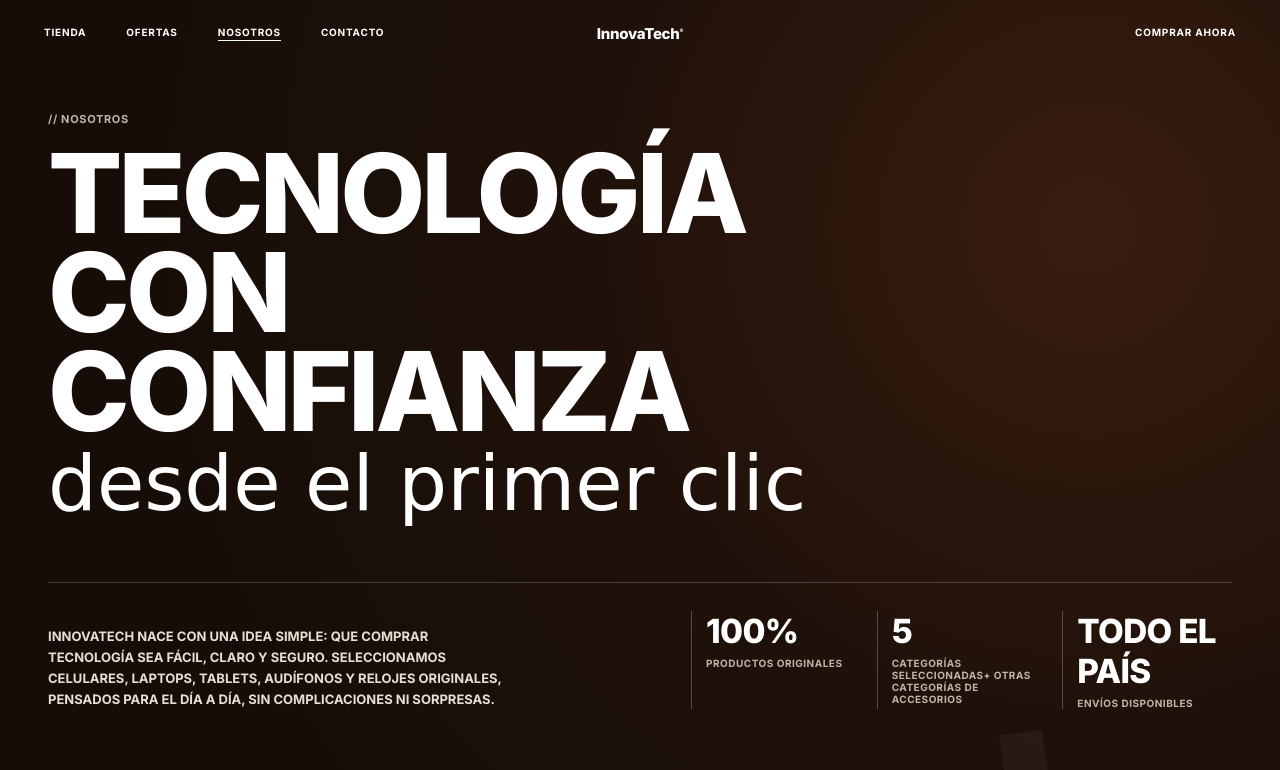
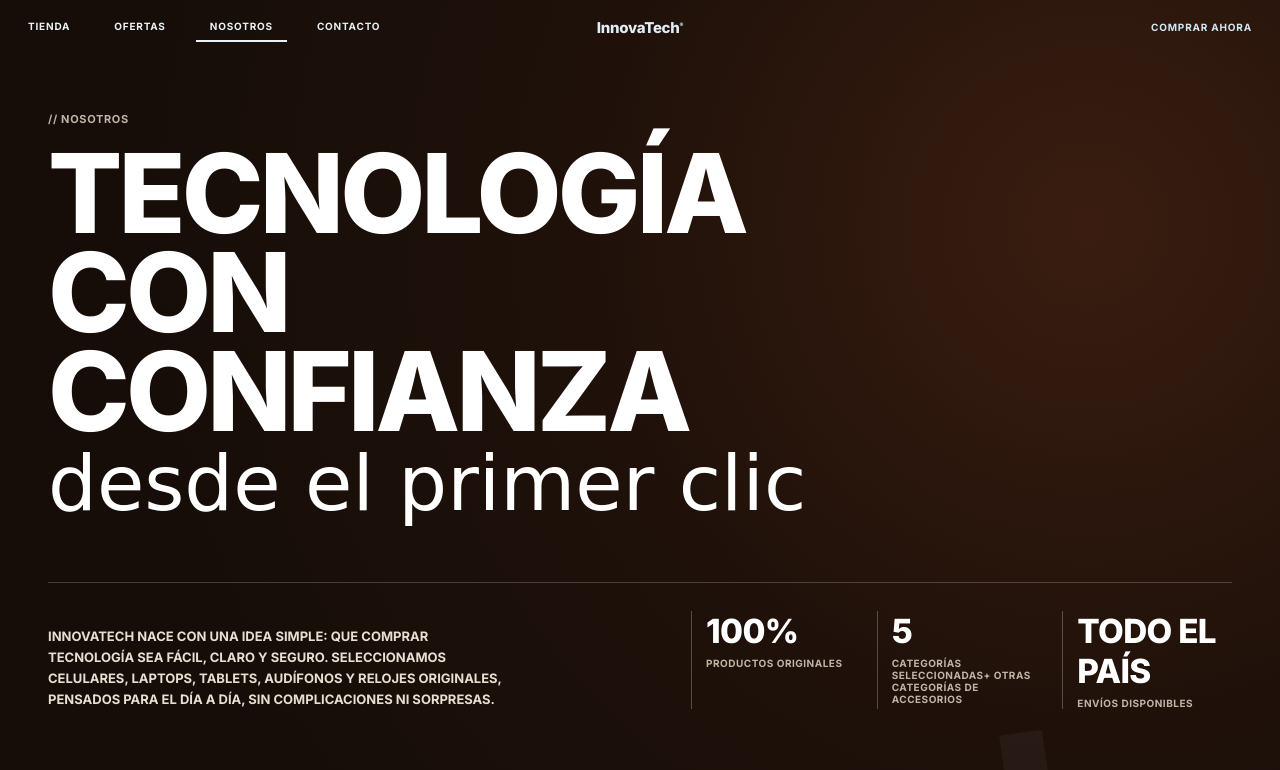
Before and after one commit to pabloacostag19/InnovaTech, a plain HTML site: page nosotros.html in a window 1280 px wide. Shown: the top 770 px of the page. Drawn offline with Linux system fonts and the light colour scheme; a web font is replaced by a local one.

Commit message:
Update nosotros.css

```diff
--- a/nosotros.css
+++ b/nosotros.css
@@ -8,50 +8,45 @@ html{scroll-behavior:smooth}
 html,body{background:var(--bg);color:var(--fg);font-family:Inter,system-ui,sans-serif}
 
 /* ===== MENÚ ===== */
-nav{position:absolute;
-  top:0;left:0;
-  width:100%;
-  z-index:100;
-  display:flex;
-  justify-content:space-between;
-  align-items:center;
-  padding:26px 44px;
-  font-size:10px;
-  letter-spacing:.08em;
-  text-transform:uppercase;
-  font-weight:700;
-  color:#fff}
-nav .l{display:flex;gap:40px}
-nav .logo{position:absolute;
-  left:50%;
-  transform:translateX(-50%);
-  font-size:15px;
-  text-transform:none;
-  letter-spacing:-.02em;
-  font-weight:800}
+nav{
+  position:fixed; top:0; left:0; width:100%; z-index:100;
+  display:flex; justify-content:space-between; align-items:center;
+  padding:20px 28px;
+  font-size:10px; letter-spacing:.08em; text-transform:uppercase; font-weight:700;
+  color:#fff;
+  mix-blend-mode:difference;
+}
+nav .l{display:flex; gap:44px}
+nav .logo{
+  position:absolute; left:50%; transform:translateX(-50%);
+  font-size:15px; text-transform:none; letter-spacing:-.02em; font-weight:800;
+  margin:0; padding:8px 14px;
+}
 nav .logo sup{font-size:6px}
 
-nav a{color:inherit;
-  text-decoration:none;
-  position:relative;
-  padding-bottom:3px;
-  transition:opacity .25s ease}
-nav a::after{content:"";
-  position:absolute;
-  left:0;bottom:0;
-  width:100%;height:1px;
-  background:currentColor;
-  transform:scaleX(0);
-  transform-origin:left;
-  transition:transform .3s ease}
-nav a:hover::after,
-nav a:focus-visible::after,
-nav a[aria-current="page"]::after{transform:scaleX(1)}
+nav a{
+  color:inherit; text-decoration:none; position:relative;
+  padding:8px 14px; margin:-8px -14px; border-radius:10px;
+  transition:opacity .25s ease, background .25s ease;
+}
+
+/* Sombreado al pasar el cursor (igual que en la página principal) */
+nav a:hover,
+nav a:focus-visible{
+  background:rgba(255,255,255,.14);
+  outline:none;
+}
+
+/* Los demás enlaces se atenúan y el que tienes encima resalta */
 nav:hover a{opacity:.45}
 nav:hover a:hover{opacity:1}
-nav .logo::after{display:none}
-nav .logo{padding-bottom:0}
-nav a:focus-visible{outline:none}
+
+/* Página actual: queda subrayada */
+nav a[aria-current="page"]{
+  border-bottom:2px solid currentColor;
+  border-radius:10px 10px 0 0;
+}
+
 
 /* ===== SECCIÓN NOSOTROS ===== */
 .it-nos{
```
